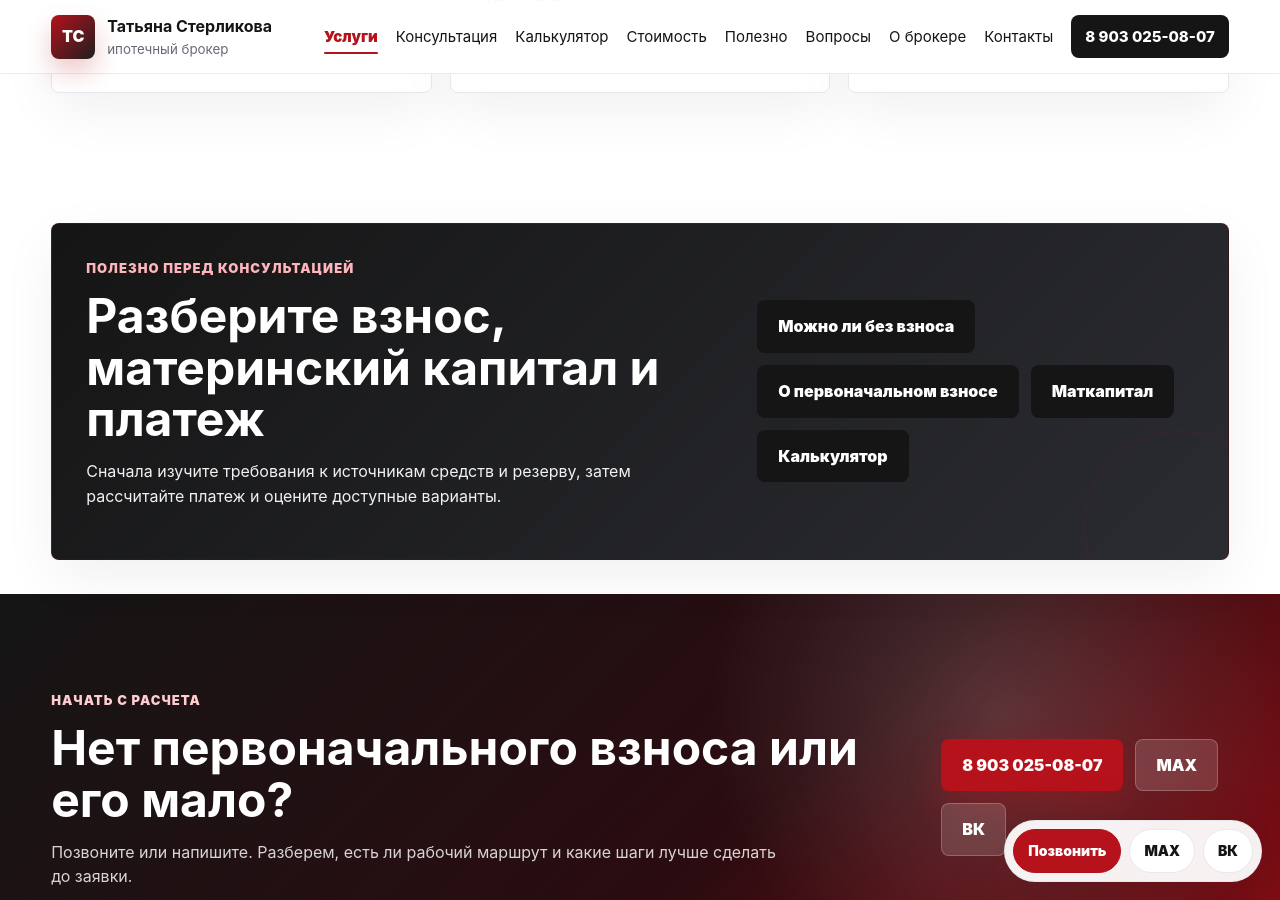
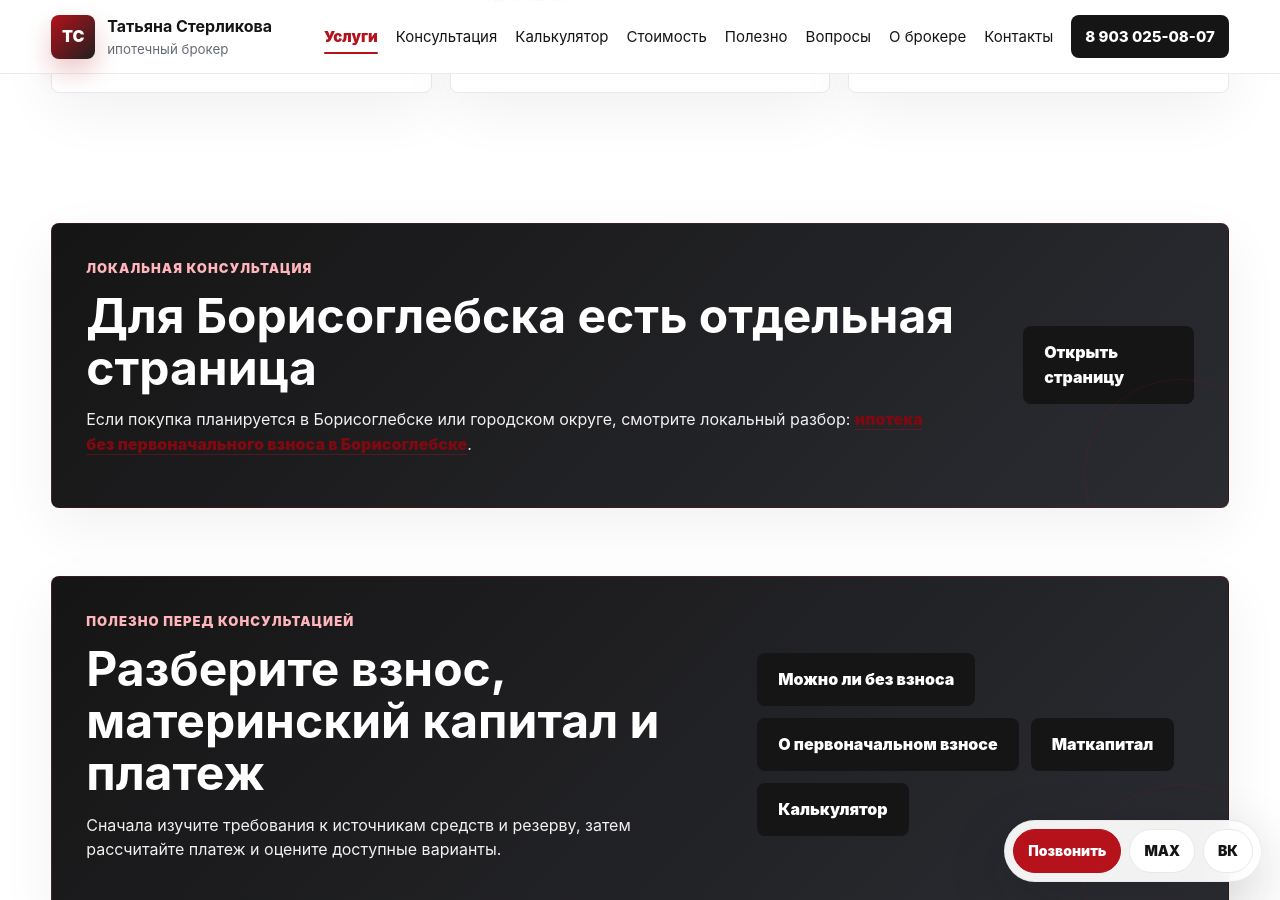
Before and after one commit to deputat36/broker, a Jekyll site: the page built from uslugi/ipoteka-bez-pervonachalnogo-vznosa.md, in a window 1280 px wide and 900 px high, scrolled down 2495 px. Built offline with Jekyll 4.4.1, drawn with Linux system fonts in a browser that asks for light colours; our own code applies the rules of GitHub Pages for plain Markdown files.

Commit message:
Добавлена ссылка на ипотеку без взноса в Борисоглебске

```diff
--- a/uslugi/ipoteka-bez-pervonachalnogo-vznosa.md
+++ b/uslugi/ipoteka-bez-pervonachalnogo-vznosa.md
@@ -15,6 +15,8 @@
 
 <section class="section"><div class="section-head"><p class="eyebrow">Осторожно с обещаниями</p><h2>Задача брокера — не продавать иллюзию</h2><p>Если взноса нет, решение может быть сложнее. Иногда разумный шаг — сначала подготовить ситуацию, снизить нагрузку или подобрать другой объект, а не срочно отправлять заявки.</p></div><div class="grid cards-3"><article class="card"><h3>Разберем платеж</h3><p>Поймем, насколько покупка вообще укладывается в доход и бюджет семьи.</p></article><article class="card"><h3>Проверим альтернативы</h3><p>Маткапитал, другой объект, другой срок, созаемщик или предварительная подготовка.</p></article><article class="card"><h3>Снизим риск отказов</h3><p>Если заявка слабая, лучше узнать это до массовой отправки в банки.</p></article></div></section>
 
+<section class="section compact-section"><div class="notice"><div><p class="eyebrow">Локальная консультация</p><h2>Для Борисоглебска есть отдельная страница</h2><p>Если покупка планируется в Борисоглебске или городском округе, смотрите локальный разбор: <a class="text-link" href="{{ '/geo/borisoglebsk/ipoteka-bez-pervonachalnogo-vznosa/' | relative_url }}">ипотека без первоначального взноса в Борисоглебске</a>.</p></div><a class="btn btn-dark" href="{{ '/geo/borisoglebsk/ipoteka-bez-pervonachalnogo-vznosa/' | relative_url }}">Открыть страницу</a></div></section>
+
 <section class="section compact-section"><div class="notice"><div><p class="eyebrow">Полезно перед консультацией</p><h2>Разберите взнос, материнский капитал и платеж</h2><p>Сначала изучите требования к источникам средств и резерву, затем рассчитайте платеж и оцените доступные варианты.</p></div><div class="hero-actions"><a class="btn btn-dark" href="{{ '/polezno/mozhno-li-vzyat-ipoteku-bez-pervonachalnogo-vznosa/' | relative_url }}">Можно ли без взноса</a><a class="btn btn-dark" href="{{ '/polezno/pervonachalnyy-vznos-po-ipoteke/' | relative_url }}">О первоначальном взносе</a><a class="btn btn-dark" href="{{ '/uslugi/materinskiy-kapital/' | relative_url }}">Маткапитал</a><a class="btn btn-dark" href="{{ '/kalkulyator-ipoteki/' | relative_url }}">Калькулятор</a></div></div></section>
 
 <section class="section cta-section"><div><p class="eyebrow">Начать с расчета</p><h2>Нет первоначального взноса или его мало?</h2><p>Позвоните или напишите. Разберем, есть ли рабочий маршрут и какие шаги лучше сделать до заявки.</p></div><div class="cta-actions"><a class="btn btn-primary" href="tel:+79030250807">8 903 025-08-07</a><button class="btn btn-secondary" type="button" data-copy-phone>MAX</button><a class="btn btn-secondary" href="https://vk.com/tatyanasterlikova" rel="noopener">ВК</a></div></section>
```
